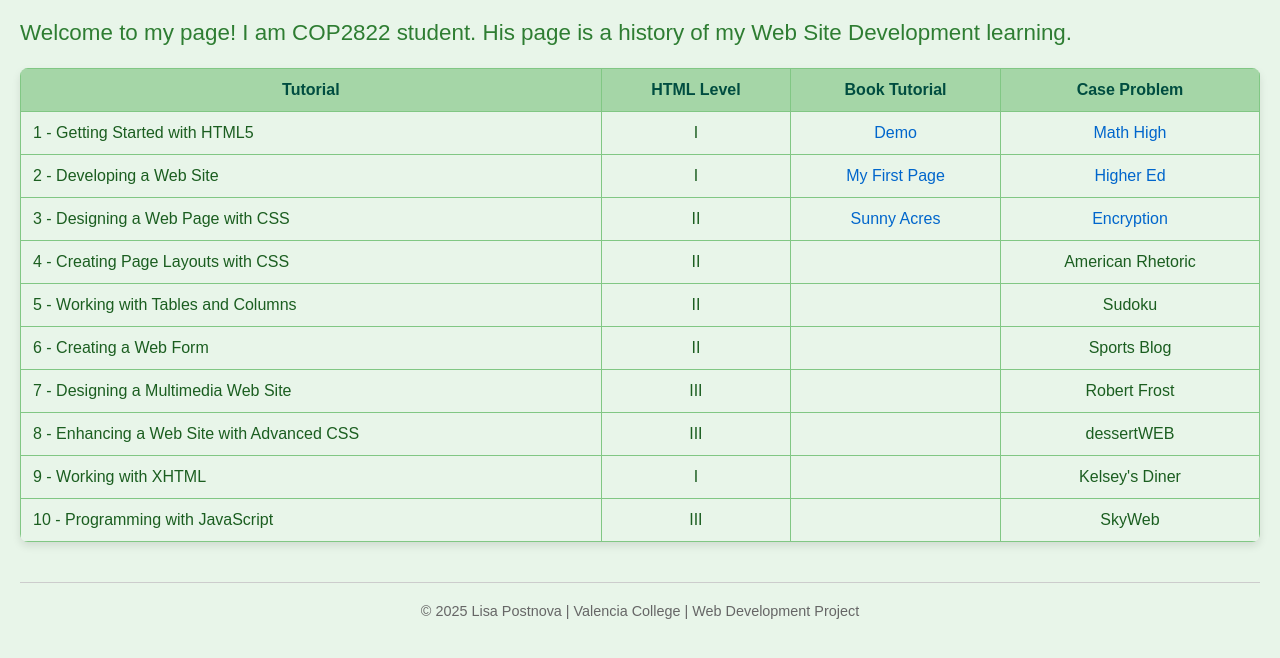
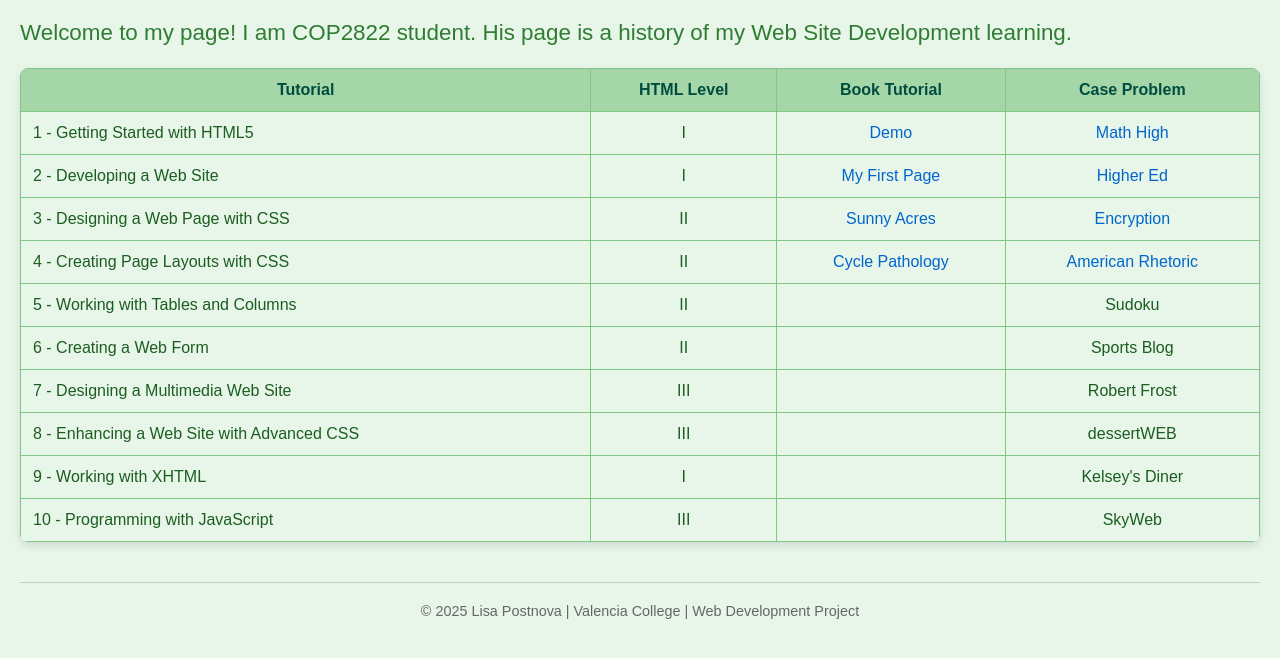
Before and after one commit to Lisa2Post/lisa2post.github.io, a plain HTML site: page index.htm in a window 1280 px wide. Drawn offline with Linux system fonts and the light colour scheme.

Commit message:
Update index.htm

```diff
--- a/index.htm
+++ b/index.htm
@@ -57,8 +57,8 @@
             <tr>
                <td>4 - Creating Page Layouts with CSS</td>
                <td>II</td>
-               <td></td>
-               <td>American Rhetoric</td>
+               <td><a href="Tutorial_04/tutorial/cycletxt.htm" target="_blank">Cycle Pathology</a></td>
+               <td><a href="Tutorial_04/case1/lincoln.htm" target="_blank">American Rhetoric</a></td>
             </tr>
             <tr>
                <td>5 - Working with Tables and Columns</td>
```
